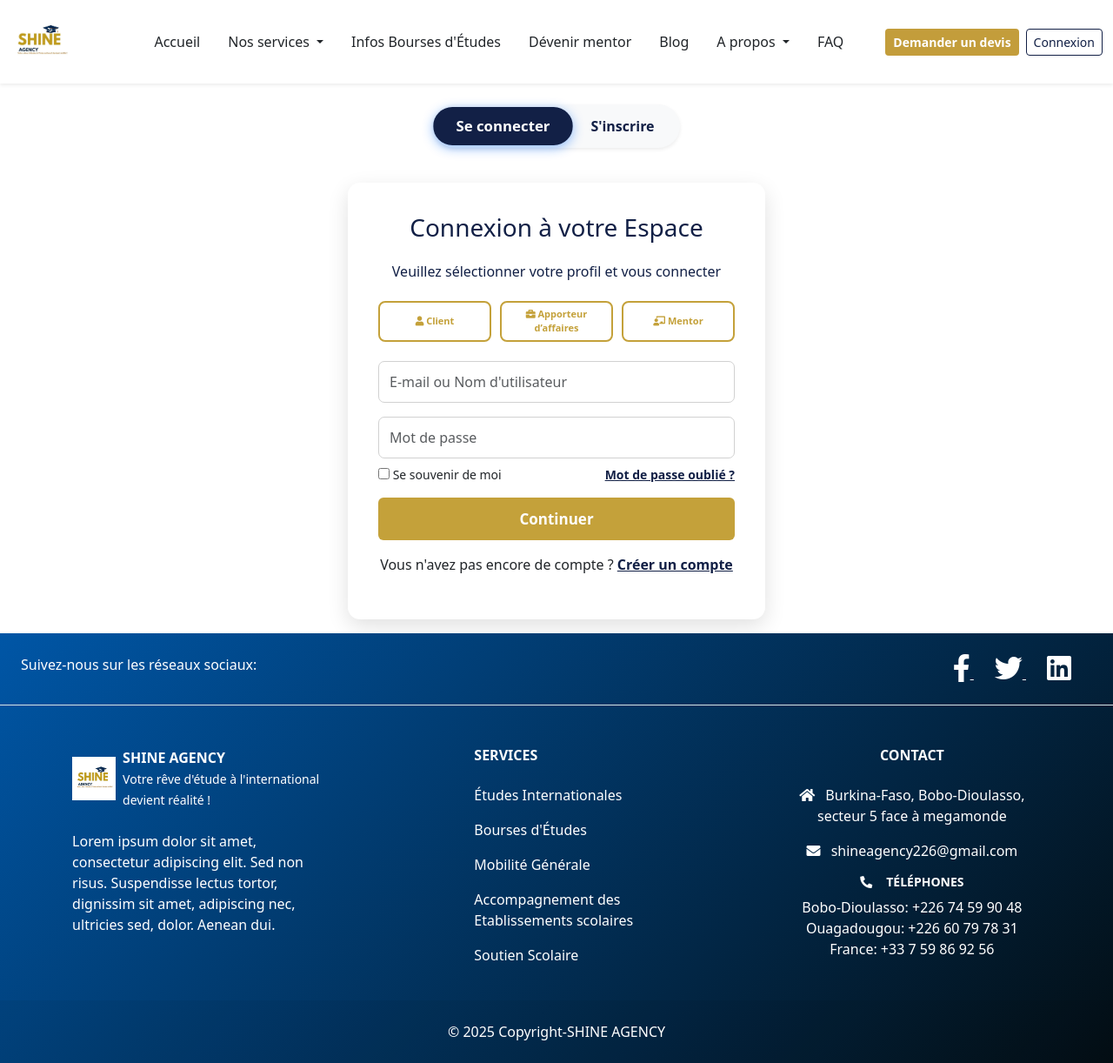
After one commit to Lazare-tech/Shine, a Django app: page /usercompte/login/ in a window 1280 px wide. The commit adds this page. Shown: the whole page at 87% size. Run offline with Django 4.2, Linux system fonts and the light colour scheme; some libraries are stand-ins or nearby versions.

Commit message:
mise en place user page

```diff
--- a/shine/templates/shine/navbar/navbar.html
+++ b/shine/templates/shine/navbar/navbar.html
@@ -63,7 +63,7 @@
         <a class="fw-bold text-white btn btn-agen-colr btn-sm me-2 px-2 py-1" href="{% url 'shine:devis'%}">
           Demander un devis
         </a>
-        <a class=" btn btn-outline-agen-colr btn-sm px-2 py-1" href="#">
+        <a class=" btn btn-outline-agen-colr btn-sm px-2 py-1" href="{% url 'usercompte:login'%}">
           Connexion
         </a>
       </span>
--- a/shine_agency/urls.py
+++ b/shine_agency/urls.py
@@ -21,5 +21,6 @@ from django.conf import settings
 
 urlpatterns = [
     path("admin/", admin.site.urls),
-    path('',include('shine.urls'))
+    path('',include('shine.urls')),
+    path('usercompte/',include('usercompte.urls'))
 ]+   static(settings.MEDIA_URL, document_root=settings.MEDIA_ROOT)
--- a/static/css/style.css
+++ b/static/css/style.css
@@ -134,7 +134,7 @@
     color: var(--shine-gold);
 }
 .text-title-blue {
-    color: var(--shine-blue);
+    color: var(--shine-dark-blue);
 }
 .text-primary {
     color: var(--shine-blue) !important;
@@ -342,3 +342,76 @@
 .bg-primaryl {
     background-color: var(--shine-blue) ;
 }
+/* LOGIN PAGE  */
+.shine-card{
+        max-width:480px;
+        margin:auto;
+        background:white;
+        border-radius:14px;
+        padding:35px;
+        box-shadow:0 8px 25px rgba(0,0,0,0.12);
+    }
+
+    /* Sélection rôle */
+    .user-role-box{
+        display:flex;
+        gap:10px;
+        justify-content:center;
+        margin-bottom:22px;
+    }
+
+    .role-btn{
+        flex:1;
+        border:2px solid #C4A13A;
+        padding:5px 8px;
+        font-size:11px;
+        font-weight:600;
+        border-radius:8px;
+        background:white;
+        color:#C4A13A;
+        transition:.3s;
+    }
+
+    .role-btn.active, .role-btn:hover{
+        background:#C4A13A;
+        color:white;
+    }
+
+    .btn-shine{
+        background:#C4A13A;
+        border:none;
+        padding:12px;
+        font-size:17px;
+        font-weight:600;
+        border-radius:6px;
+        transition:.3s;
+    }
+    .btn-shine:hover{ background:#b18e26; }
+
+    .logo-area img{ width:170px; display:block; margin:auto; }
+
+    .input-custom{
+        border:1.8px solid #d1d1d1;
+        border-radius:7px;
+        height:48px;
+    }
+    .input-custom:focus{
+        border-color:#C4A13A;
+        box-shadow:0 0 4px rgba(196,161,58,.6);
+    }
+    .btn-toggle {
+    border-radius: 50rem !important;
+    transition: all .55s ease-in-out;
+}
+
+.active-btn {
+    background-color: var(--shine-dark-blue) !important; /* Couleur primaire BOOTSTRAP */
+    box-shadow: 0 3px 12px rgba(13,110,253,.45);
+    transform: scale(1.05);
+}
+
+.btn-toggle:hover:not(.active-btn) {
+    background-color: var(--shine-dark-blue);
+    transform: scale(1.03);
+color:white !important;
+}
--- /dev/null
+++ b/usercompte/templates/usercompte/login.html
@@ -0,0 +1,67 @@
+{% extends "base.html" %}
+{% block title %}{% endblock title %}
+{% block content %}
+
+{% include 'usercompte/sec.html' %}
+
+<div class="container py-3">
+
+    <!---------------- LOGO ---------------->
+
+    <!-- CARD -->
+    <div class="shine-card">
+
+        <h3 class="text-center mb-4 text-title-blue" >Connexion à votre Espace</h3>
+        <h6 class="text-center mb-4 text-title-blue">Veuillez sélectionner votre profil et vous connecter</h6>
+        <!-- CHOIX PROFIL EN HAUT -->
+<div class="user-role-box">
+    <button class="role-btn" onclick="setRole('Client')">
+        <i class="fas fa-user"></i>
+        <span>Client</span>
+    </button>
+
+    <button class="role-btn" onclick="setRole('Apporteur')">
+        <i class="fas fa-briefcase"></i>
+        <span>Apporteur d’affaires</span>
+    </button>
+
+    <button class="role-btn" onclick="setRole('Mentor')">
+        <i class="fas fa-chalkboard-teacher"></i>
+        <span>Mentor</span>
+    </button>
+</div>
+        <!------------- FORMULAIRE (TOUJOURS VISIBLE)-->
+        <form>
+            <div class="mb-3">
+                <input type="text" class="form-control input-custom"
+                       placeholder="E-mail ou Nom d'utilisateur">
+            </div>
+            <div class="mb-2">
+                <input type="password" class="form-control input-custom"
+                       placeholder="Mot de passe">
+            </div>
+
+            <div class="d-flex justify-content-between mb-3 small">
+                <label><input type="checkbox"> Se souvenir de moi</label>
+                <a href="#" class="text-title-blue fw-bold">Mot de passe oublié ?</a>
+            </div>
+
+            <button class="btn-shine w-100 text-white">Continuer</button>
+
+            <p class="text-center mt-3">
+                Vous n'avez pas encore de compte ?
+                <a href="{% url 'usercompte:register' %}" class="text-title-blue fw-bold">Créer un compte</a>
+            </p>
+        </form>
+    </div>
+</div>
+
+<script>
+function setRole(role){
+    document.querySelectorAll('.role-btn').forEach(btn => btn.classList.remove('active'));
+    event.target.classList.add('active');
+}
+</script>
+
+
+{% endblock content %}
--- /dev/null
+++ b/usercompte/templates/usercompte/sec.html
@@ -0,0 +1,21 @@
+<section class="container text-center my-4">
+
+    <div class="btn-group p-1 rounded-pill shadow-sm bg-light" role="group">
+<!-- BTN LOGIN -->
+        <a href="{% url 'usercompte:login' %}"
+           class="btn btn-toggle px-4 py-2 fw-semibold
+           {% if request.resolver_match.url_name == 'login' %}active-btn text-white{% else %}text-title-blue{% endif %}">
+            Se connecter
+        </a>
+        <!-- BTN REGISTER -->
+        <a href="{% url 'usercompte:register' %}"
+           class="btn btn-toggle px-4 py-2 fw-semibold
+           {% if request.resolver_match.url_name == 'register' %}active-btn text-white{% else %}text-title-blue{% endif %}">
+            S'inscrire
+        </a>
+
+
+
+    </div>
+
+</section>
--- /dev/null
+++ b/usercompte/urls.py
@@ -0,0 +1,9 @@
+
+from django.urls import path,include
+import usercompte.views
+##
+app_name= "usercompte"
+urlpatterns = [
+    path('login/',usercompte.views.user_login,name='login'),
+    path('register/',usercompte.views.user_register,name='register'),
+]
--- a/usercompte/views.py
+++ b/usercompte/views.py
@@ -1,3 +1,8 @@
 from django.shortcuts import render
 
 # Create your views here.
+def user_login(request):
+    return render(request, 'usercompte/login.html')
+#
+def user_register(request):
+    return render(request, 'usercompte/register.html')
```
Also changed, not shown: usercompte/templates/usercompte/register.html (added, +69 -0 lines), usercompte/templates/usercompte/logout.html (added), usercompte/templates/usercompte/useradmin/businessadmin.html (added), usercompte/templates/usercompte/useradmin/clientadmin.html (added), usercompte/templates/usercompte/useradmin/mentoradmin.html (added), usercompte/templates/usercompte/userregister/businessregister.html (added), usercompte/templates/usercompte/userregister/clientregister.html (added), usercompte/templates/usercompte/userregister/mentorregister.html (added).
